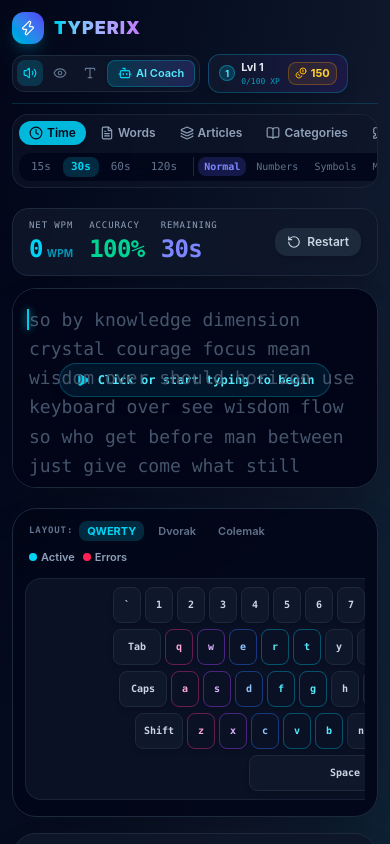
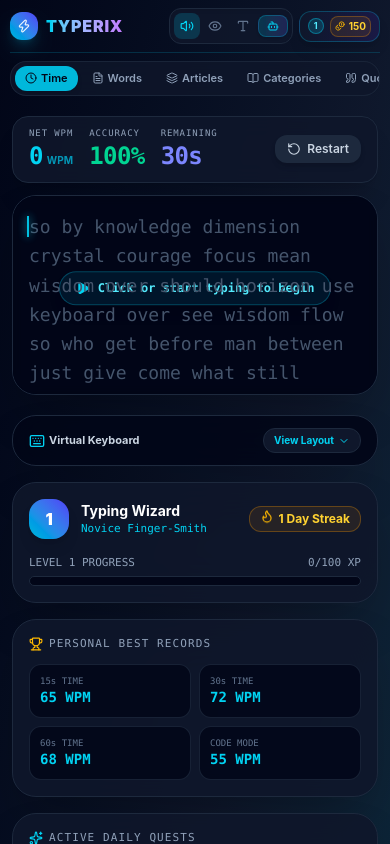
Before and after one commit to vishalkhorwal9821-source/Typerix, a React (Vite) app: page / in a window 390 px wide. Shown: the top 844 px of the page. Built offline with nearby package versions, Linux system fonts and the light colour scheme.

Commit message:
Optimize phone mobile viewport touch experience, input zoom prevention, and collapsible keyboard

```diff
--- a/index.html
+++ b/index.html
@@ -3,7 +3,7 @@
   <head>
     <meta charset="UTF-8" />
     <link rel="icon" type="image/svg+xml" href="/vite.svg" />
-    <meta name="viewport" content="width=device-width, initial-scale=1.0" />
+    <meta name="viewport" content="width=device-width, initial-scale=1.0, maximum-scale=1.0, user-scalable=no" />
 
     <!-- Primary SEO Meta Tags -->
     <title>Typerix — World's Best AI-Powered Typing Platform</title>
@@ -73,7 +73,7 @@
     }
     </script>
   </head>
-  <body class="bg-slate-950 text-slate-100 font-sans">
+  <body class="bg-slate-950 text-slate-100 font-sans antialiased overflow-x-hidden">
     <div id="root"></div>
     <script type="module" src="/src/main.tsx"></script>
   </body>
--- a/src/components/Header.tsx
+++ b/src/components/Header.tsx
@@ -73,29 +73,29 @@ export const Header: React.FC<HeaderProps> = ({
   onOpenCustomModal,
 }) => {
   return (
-    <header className="w-full max-w-[1700px] mx-auto pt-3 pb-2 px-3 sm:px-6 flex flex-col gap-2.5">
+    <header className="w-full max-w-[1700px] mx-auto pt-2 sm:pt-4 pb-2 px-2.5 sm:px-6 flex flex-col gap-2">
       {/* Top Navbar */}
-      <div className="flex flex-wrap items-center justify-between gap-2.5 border-b border-cyan-500/20 pb-2.5">
+      <div className="flex items-center justify-between gap-2 border-b border-cyan-500/20 pb-2">
         {/* Brand Logo */}
-        <div className="flex items-center gap-2.5 cursor-pointer group" onClick={() => setMode('time')}>
-          <div className="relative w-8 sm:w-9 h-8 sm:h-9 rounded-xl bg-gradient-to-tr from-cyan-500 to-indigo-600 flex items-center justify-center shadow-lg shadow-cyan-500/20 group-hover:scale-105 transition-all">
-            <Zap className="w-4 sm:w-5 h-4 sm:h-5 text-white animate-pulse" />
+        <div className="flex items-center gap-2 cursor-pointer group shrink-0" onClick={() => setMode('time')}>
+          <div className="w-7 h-7 sm:w-9 sm:h-9 rounded-xl bg-gradient-to-tr from-cyan-500 to-indigo-600 flex items-center justify-center text-white shadow-lg shadow-cyan-500/20">
+            <Zap className="w-3.5 h-3.5 sm:w-5 sm:h-5 text-white animate-pulse" />
           </div>
           <div>
-            <h1 className="text-lg sm:text-xl font-black tracking-wider bg-gradient-to-r from-cyan-400 via-indigo-300 to-purple-400 bg-clip-text text-transparent">
+            <h1 className="text-base sm:text-xl font-black tracking-wider bg-gradient-to-r from-cyan-400 via-indigo-300 to-purple-400 bg-clip-text text-transparent">
               TYPERIX
             </h1>
-            <p className="text-[9px] text-cyan-400/60 font-mono tracking-widest hidden sm:block">WORLD'S BEST AI TYPING PLATFORM</p>
+            <p className="text-[9px] text-cyan-400/60 font-mono tracking-widest hidden md:block">WORLD'S BEST AI TYPING PLATFORM</p>
           </div>
         </div>
 
         {/* Action Controls & RPG Profile Pill */}
-        <div className="flex flex-wrap items-center gap-2">
+        <div className="flex items-center gap-1.5 sm:gap-2">
           {/* Quick Settings Toggles */}
-          <div className="flex items-center gap-1 bg-slate-900/80 border border-slate-800 rounded-xl p-1 shadow-inner">
+          <div className="flex items-center gap-0.5 sm:gap-1 bg-slate-900/90 border border-slate-800 rounded-xl p-1 shadow-inner">
             <button
               onClick={() => setSoundEnabled(!soundEnabled)}
-              title={soundEnabled ? 'Mute Sounds' : 'Enable Mechanical Key Sounds'}
+              title={soundEnabled ? 'Mute Sounds' : 'Enable Key Sounds'}
               className={`p-1.5 rounded-lg transition-all ${
                 soundEnabled ? 'bg-cyan-500/20 text-cyan-400' : 'text-slate-500 hover:text-slate-300'
               }`}
@@ -125,137 +125,126 @@ export const Header: React.FC<HeaderProps> = ({
 
             <button
               onClick={onOpenAiCoach}
-              className="px-2.5 py-1 rounded-lg bg-gradient-to-r from-cyan-500/20 to-indigo-500/20 text-cyan-300 border border-cyan-500/30 hover:border-cyan-400 flex items-center gap-1 text-[11px] font-semibold transition-all shadow-sm"
+              className="px-2 py-1 rounded-lg bg-gradient-to-r from-cyan-500/20 to-indigo-500/20 text-cyan-300 border border-cyan-500/30 flex items-center gap-1 text-[10px] sm:text-xs font-semibold shadow-sm"
             >
-              <Bot className="w-3.5 h-3.5 text-cyan-400" />
-              <span>AI Coach</span>
+              <Bot className="w-3 h-3 text-cyan-400" />
+              <span className="hidden xs:inline">AI Coach</span>
             </button>
           </div>
 
           {/* User RPG Level Badge */}
           <div
             onClick={onOpenRpg}
-            className="flex items-center gap-2 bg-gradient-to-r from-slate-900 to-indigo-950/80 border border-cyan-500/30 rounded-xl px-2.5 py-1 cursor-pointer hover:border-cyan-400 transition-all shadow-lg group"
+            className="flex items-center gap-1.5 sm:gap-2 bg-gradient-to-r from-slate-900 to-indigo-950/80 border border-cyan-500/30 rounded-xl px-2 py-1 cursor-pointer shadow-lg"
           >
-            <div className="flex items-center gap-1.5">
-              <span className="w-4 sm:w-5 h-4 sm:h-5 rounded-full bg-cyan-500/20 text-cyan-300 font-bold text-[9px] sm:text-[10px] flex items-center justify-center border border-cyan-400/40">
-                {profile.level}
-              </span>
-              <div className="flex flex-col">
-                <span className="text-[11px] sm:text-xs font-bold text-slate-200 group-hover:text-cyan-300 transition-colors">
-                  Lvl {profile.level}
-                </span>
-                <span className="text-[8px] sm:text-[9px] text-cyan-400/70 font-mono">
-                  {profile.xp}/{profile.nextLevelXp} XP
-                </span>
-              </div>
-            </div>
-
-            <div className="flex items-center gap-1 bg-amber-500/10 border border-amber-500/30 px-1.5 py-0.5 rounded-lg">
-              <Coins className="w-3 h-3 text-amber-400" />
-              <span className="text-[11px] font-bold text-amber-300">{profile.coins}</span>
+            <span className="w-4 sm:w-5 h-4 sm:h-5 rounded-full bg-cyan-500/20 text-cyan-300 font-bold text-[9px] sm:text-[10px] flex items-center justify-center border border-cyan-400/40">
+              {profile.level}
+            </span>
+            <div className="flex items-center gap-1 bg-amber-500/10 border border-amber-500/30 px-1 py-0.5 rounded-lg">
+              <Coins className="w-2.5 sm:w-3 h-2.5 sm:h-3 text-amber-400" />
+              <span className="text-[10px] sm:text-xs font-bold text-amber-300">{profile.coins}</span>
             </div>
           </div>
         </div>
       </div>
 
-      {/* Mode & Category Toolbar - Responsive Touch Scrollable on Mobile */}
-      <div className="flex flex-wrap items-center justify-between gap-2 bg-slate-900/60 border border-slate-800/80 rounded-2xl p-1.5 backdrop-blur-md overflow-x-auto">
+      {/* Mode & Category Toolbar - Responsive Scrollable Bar */}
+      <div className="flex items-center justify-between gap-2 bg-slate-900/80 border border-slate-800/80 rounded-2xl p-1 backdrop-blur-md overflow-x-auto whitespace-nowrap">
         {/* Main Test Modes */}
-        <div className="flex items-center flex-nowrap sm:flex-wrap gap-1 min-w-max">
+        <div className="flex items-center gap-1 min-w-max">
           <button
             onClick={() => setMode('time')}
-            className={`px-2.5 py-1 rounded-xl text-xs font-semibold flex items-center gap-1 transition-all ${
+            className={`px-2.5 py-1 rounded-xl text-[11px] sm:text-xs font-semibold flex items-center gap-1 transition-all ${
               mode === 'time' ? 'bg-cyan-500 text-slate-950 font-bold shadow-md' : 'text-slate-400 hover:text-white'
             }`}
           >
-            <Clock className="w-3.5 h-3.5" />
+            <Clock className="w-3 h-3" />
             <span>Time</span>
           </button>
 
           <button
             onClick={() => setMode('words')}
-            className={`px-2.5 py-1 rounded-xl text-xs font-semibold flex items-center gap-1 transition-all ${
+            className={`px-2.5 py-1 rounded-xl text-[11px] sm:text-xs font-semibold flex items-center gap-1 transition-all ${
               mode === 'words' ? 'bg-cyan-500 text-slate-950 font-bold shadow-md' : 'text-slate-400 hover:text-white'
             }`}
           >
-            <FileText className="w-3.5 h-3.5" />
+            <FileText className="w-3 h-3" />
             <span>Words</span>
           </button>
 
           <button
             onClick={() => setMode('article')}
-            className={`px-2.5 py-1 rounded-xl text-xs font-semibold flex items-center gap-1 transition-all ${
+            className={`px-2.5 py-1 rounded-xl text-[11px] sm:text-xs font-semibold flex items-center gap-1 transition-all ${
               mode === 'article' ? 'bg-cyan-500 text-slate-950 font-bold shadow-md' : 'text-slate-400 hover:text-white'
             }`}
           >
-            <Layers className="w-3.5 h-3.5" />
+            <Layers className="w-3 h-3" />
             <span>Articles</span>
           </button>
 
           <button
             onClick={() => setMode('category')}
-            className={`px-2.5 py-1 rounded-xl text-xs font-semibold flex items-center gap-1 transition-all ${
+            className={`px-2.5 py-1 rounded-xl text-[11px] sm:text-xs font-semibold flex items-center gap-1 transition-all ${
               mode === 'category' ? 'bg-cyan-500 text-slate-950 font-bold shadow-md' : 'text-slate-400 hover:text-white'
             }`}
           >
-            <BookOpen className="w-3.5 h-3.5" />
+            <BookOpen className="w-3 h-3" />
             <span>Categories</span>
           </button>
 
           <button
             onClick={() => setMode('quote')}
-            className={`px-2.5 py-1 rounded-xl text-xs font-semibold flex items-center gap-1 transition-all ${
+            className={`px-2.5 py-1 rounded-xl text-[11px] sm:text-xs font-semibold flex items-center gap-1 transition-all ${
               mode === 'quote' ? 'bg-cyan-500 text-slate-950 font-bold shadow-md' : 'text-slate-400 hover:text-white'
             }`}
           >
-            <QuoteIcon className="w-3.5 h-3.5" />
+            <QuoteIcon className="w-3 h-3" />
             <span>Quote</span>
           </button>
 
           <button
             onClick={() => setMode('code')}
-            className={`px-2.5 py-1 rounded-xl text-xs font-semibold flex items-center gap-1 transition-all ${
+            className={`px-2.5 py-1 rounded-xl text-[11px] sm:text-xs font-semibold flex items-center gap-1 transition-all ${
               mode === 'code' ? 'bg-cyan-500 text-slate-950 font-bold shadow-md' : 'text-slate-400 hover:text-white'
             }`}
           >
-            <Code className="w-3.5 h-3.5" />
+            <Code className="w-3 h-3" />
             <span>Code</span>
           </button>
 
           <button
             onClick={() => setMode('ghost')}
-            className={`px-2.5 py-1 rounded-xl text-xs font-semibold flex items-center gap-1 transition-all ${
+            className={`px-2.5 py-1 rounded-xl text-[11px] sm:text-xs font-semibold flex items-center gap-1 transition-all ${
               mode === 'ghost' ? 'bg-cyan-500 text-slate-950 font-bold shadow-md' : 'text-slate-400 hover:text-white'
             }`}
           >
-            <Ghost className="w-3.5 h-3.5" />
+            <Ghost className="w-3 h-3" />
             <span>Ghost</span>
           </button>
 
           <button
             onClick={() => setMode('exam')}
-            className={`px-2.5 py-1 rounded-xl text-xs font-semibold flex items-center gap-1 transition-all ${
+            className={`px-2.5 py-1 rounded-xl text-[11px] sm:text-xs font-semibold flex items-center gap-1 transition-all ${
               mode === 'exam' ? 'bg-cyan-500 text-slate-950 font-bold shadow-md' : 'text-slate-400 hover:text-white'
             }`}
           >
-            <Award className="w-3.5 h-3.5" />
+            <Award className="w-3 h-3" />
             <span>Exams</span>
           </button>
 
           <button
             onClick={onOpenCustomModal}
-            className={`px-2.5 py-1 rounded-xl text-xs font-semibold flex items-center gap-1 transition-all ${
+            className={`px-2.5 py-1 rounded-xl text-[11px] sm:text-xs font-semibold flex items-center gap-1 transition-all ${
               mode === 'custom' ? 'bg-cyan-500 text-slate-950 font-bold shadow-md' : 'text-slate-400 hover:text-white'
             }`}
           >
-            <Sparkles className="w-3.5 h-3.5" />
+            <Sparkles className="w-3 h-3" />
             <span>PDF</span>
           </button>
         </div>
 
         {/* Sub Option Selectors */}
-        <div className="flex items-center gap-1 bg-slate-950/80 p-1 rounded-xl text-[11px] font-mono min-w-max">
+        <div className="flex items-center gap-1 bg-slate-950/80 p-0.5 rounded-xl text-[10px] sm:text-[11px] font-mono min-w-max">
           {mode === 'article' && (
             <>
               {(['easy', 'medium', 'hard'] as DifficultyLevel[]).map((d) => (
--- a/src/components/VirtualKeyboard.tsx
+++ b/src/components/VirtualKeyboard.tsx
@@ -1,5 +1,6 @@
 import React, { useState } from 'react';
 import type { KeyHeatmapData } from '../types';
+import { Keyboard, ChevronDown, ChevronUp } from 'lucide-react';
 
 interface VirtualKeyboardProps {
   activeKey?: string;
@@ -40,6 +41,7 @@ export const VirtualKeyboard: React.FC<VirtualKeyboardProps> = ({
   showHeatmap = false,
 }) => {
   const [layout, setLayout] = useState<'QWERTY' | 'Dvorak' | 'Colemak'>('QWERTY');
+  const [isMobileExpanded, setIsMobileExpanded] = useState<boolean>(false);
 
   const getKeyHeatmapColor = (key: string) => {
     if (!showHeatmap) return '';
@@ -56,9 +58,15 @@ export const VirtualKeyboard: React.FC<VirtualKeyboardProps> = ({
   return (
     <div className="w-full p-3 sm:p-5 bg-slate-950/90 border border-slate-800 rounded-3xl backdrop-blur-xl shadow-2xl flex flex-col gap-3 overflow-hidden">
       {/* Keyboard Header Controls */}
-      <div className="flex flex-wrap items-center justify-between gap-2 px-1 text-[11px] sm:text-xs font-semibold text-slate-400">
-        <div className="flex items-center gap-1.5">
-          <span className="text-[9px] sm:text-[10px] uppercase font-mono tracking-widest text-slate-500">LAYOUT:</span>
+      <div className="flex items-center justify-between gap-2 px-1 text-[11px] sm:text-xs font-semibold text-slate-400">
+        <div className="flex items-center gap-2">
+          <div className="flex items-center gap-1 text-slate-300 font-bold">
+            <Keyboard className="w-4 h-4 text-cyan-400" />
+            <span>Virtual Keyboard</span>
+          </div>
+
+          {/* Layout Pills */}
+          <div className="hidden sm:flex items-center gap-1 border-l border-slate-800 pl-2">
             {(['QWERTY', 'Dvorak', 'Colemak'] as const).map((l) => (
               <button
                 key={l}
@@ -71,8 +79,18 @@ export const VirtualKeyboard: React.FC<VirtualKeyboardProps> = ({
               </button>
             ))}
           </div>
+        </div>
 
-        <div className="flex items-center gap-2">
+        {/* Mobile Toggle Button */}
+        <button
+          onClick={() => setIsMobileExpanded(!isMobileExpanded)}
+          className="sm:hidden px-2.5 py-1 rounded-xl bg-slate-900 border border-slate-800 text-cyan-400 text-[10px] font-bold flex items-center gap-1"
+        >
+          <span>{isMobileExpanded ? 'Hide Layout' : 'View Layout'}</span>
+          {isMobileExpanded ? <ChevronUp className="w-3 h-3" /> : <ChevronDown className="w-3 h-3" />}
+        </button>
+
+        <div className="hidden sm:flex items-center gap-2">
           <span className="flex items-center gap-1">
             <span className="w-2 h-2 rounded-full bg-cyan-400" />
             <span>Active</span>
@@ -84,8 +102,8 @@ export const VirtualKeyboard: React.FC<VirtualKeyboardProps> = ({
         </div>
       </div>
 
-      {/* Keyboard Key Grid - Touch Scrollable on Mobile */}
-      <div className="overflow-x-auto pb-1">
+      {/* Keyboard Key Grid - Visible by default on Desktop, Collapsible on Phone */}
+      <div className={`${isMobileExpanded ? 'block' : 'hidden sm:block'} overflow-x-auto pb-1`}>
         <div className="min-w-[640px] md:min-w-0 flex flex-col gap-1.5 p-2 bg-slate-900/70 border border-slate-800/80 rounded-2xl">
           {QWERTY_ROWS.map((row, rowIndex) => (
             <div key={rowIndex} className="flex justify-center gap-1 sm:gap-1.5">
```
Lines whose indentation alone changed are shown as unchanged.
